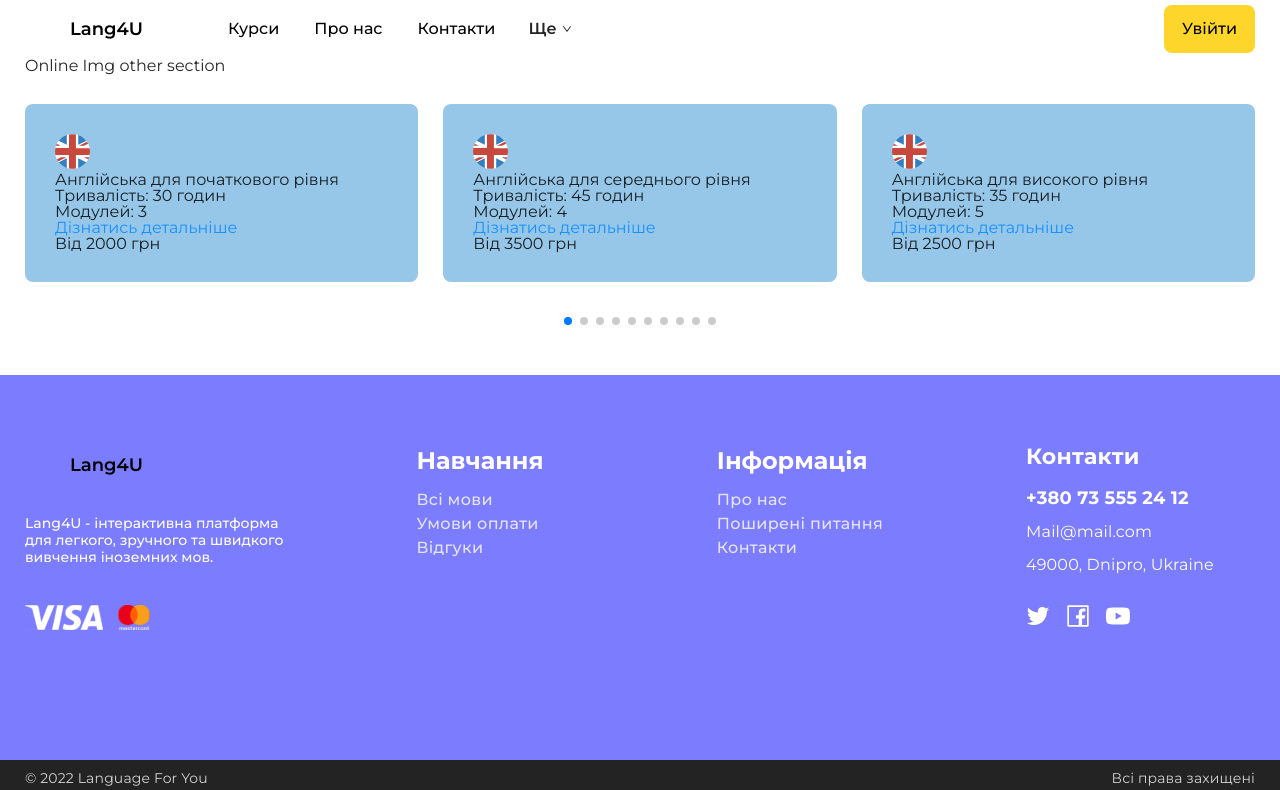
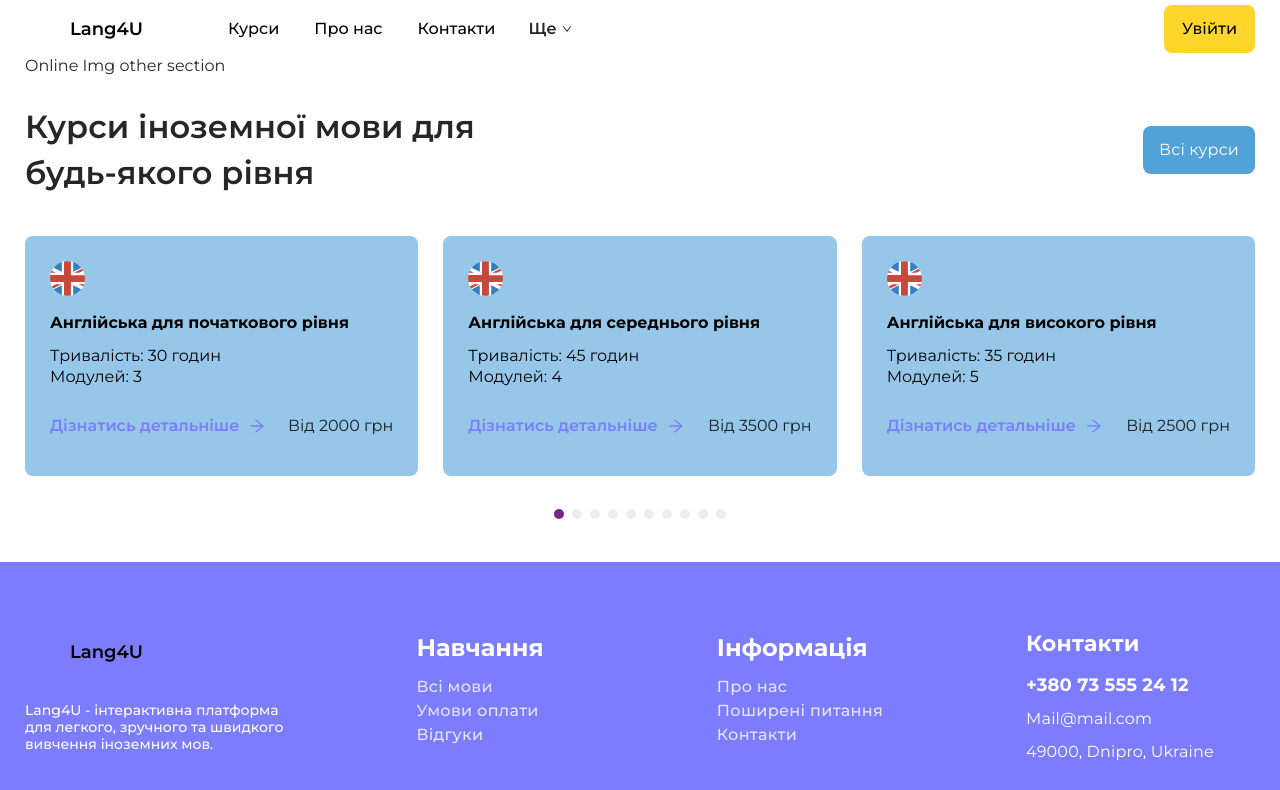
Before and after one commit to DmitryMass/Lang4U_Project, a React (Create React App) app: page / in a window 1280 px wide. Shown: the top 790 px of the page. Built offline with nearby package versions, Linux system fonts and the light colour scheme.

Commit message:
end course section home page

```diff
--- a/src/Components/Constants/Routes/routes.ts
+++ b/src/Components/Constants/Routes/routes.ts
@@ -12,6 +12,7 @@ export const ROUTES = {
 };
 
 export const ROUTES_COURSE = {
+  allCourses: '/allcourses',
   engEasy: '/easyeng',
   engMiddle: '/middleeng',
   engHigh: '/higheng',
--- a/src/Components/Swiper/CourseSwiper/CourseSwiper.tsx
+++ b/src/Components/Swiper/CourseSwiper/CourseSwiper.tsx
@@ -5,11 +5,24 @@ import { FreeMode, Pagination } from 'swiper';
 import styles from './course-swiper.module.scss';
 import { coursesList } from '../../Constants/Courses/courses';
 import CourseSwiperItem from './CourseSwiperItem/CourseSwiperItem';
+import Button from '../../Button/Button';
+import { ROUTES_COURSE } from '../../Constants/Routes/routes';
 
 const CourseSwiper = () => {
   return (
     <section className={styles.course__swiper}>
+      <div className={styles.course__wrapper}>
+        <h2 className={styles.course__title}>
+          Курси іноземної мови для будь-якого рівня
+        </h2>
+        <Button
+          children='Всі курси'
+          route={ROUTES_COURSE.allCourses}
+          modificator={styles.course__courses}
+        />
+      </div>
       <Swiper
+        grabCursor={true}
         breakpoints={{
           0: {
             slidesPerView: 1,
@@ -33,7 +46,7 @@ const CourseSwiper = () => {
         className='mySwiper'
       >
         {coursesList.map((elem) => (
-          <SwiperSlide>
+          <SwiperSlide key={elem.title}>
             <CourseSwiperItem item={elem} />
           </SwiperSlide>
         ))}
--- a/src/Components/Swiper/CourseSwiper/CourseSwiperItem/CourseSwiperItem.tsx
+++ b/src/Components/Swiper/CourseSwiper/CourseSwiperItem/CourseSwiperItem.tsx
@@ -1,3 +1,4 @@
+import { ArrowRightOutlined } from '@ant-design/icons';
 import React, { FC } from 'react';
 import { Link } from 'react-router-dom';
 import { ICoursesList } from '../../../../Types/courses-list-types';
@@ -21,17 +22,20 @@ const CourseSwiperItem: FC<ICourseItemProps> = ({ item }) => {
           aria-label='flag'
         />
       </div>
-      <h3>{title}</h3>
-      <div>
-        <p>
+      <h3 className={'course__title'}>{title}</h3>
+      <div className={'course__info'}>
+        <p className={'course__duration'}>
           Тривалість: <span>{duration}</span>
         </p>
-        <p>
+        <p className={'course__modules'}>
           Модулей: <span>{modules}</span>
         </p>
       </div>
-      <div>
-        <Link to={link}>{details}</Link>
+      <div className={'course__price'}>
+        <Link className={'course__link'} to={link}>
+          {details}
+          <ArrowRightOutlined />
+        </Link>
         <p>{price}</p>
       </div>
     </div>
--- a/src/Components/Swiper/CourseSwiper/CourseSwiperItem/course-swiper-item.scss
+++ b/src/Components/Swiper/CourseSwiper/CourseSwiperItem/course-swiper-item.scss
@@ -1,9 +1,9 @@
 @import '../../../../Styles/vars';
 
 .course__box {
-  max-height: 325px;
+  min-height: 240px;
   width: 450px;
-  padding: 30px;
+  padding: 25px;
   border-radius: 8px;
 }
 .course__blue {
@@ -24,8 +24,36 @@
   height: 35px;
 }
 
-.swiper-pagination {
-  position: relative;
-  bottom: 0;
-  margin-top: 40px;
+.course__title {
+  @include text(16px, 113%, 700);
+  color: $black;
+  margin: 15px 0;
 }
+.course__info {
+  margin-bottom: 20px;
+}
+
+.course__modules,
+.course__duration {
+  @include text(16px, 113%, 400);
+  color: $black;
+}
+.course__duration {
+  margin-bottom: 3px;
+}
+
+.course__price {
+  @include flex-container(space-between, center, wrap);
+}
+
+.course__link {
+  @include text(16px, 24px, 600);
+  @include flex-container(center, center, nowrap);
+  gap: 10px;
+
+  color: $blue-violet;
+  padding: 8px 0;
+  &:hover {
+    color: $white;
+  }
+}
--- a/src/Components/Swiper/CourseSwiper/course-swiper.module.scss
+++ b/src/Components/Swiper/CourseSwiper/course-swiper.module.scss
@@ -3,3 +3,39 @@
 .course__swiper {
   padding: 30px 0;
 }
+
+.course__wrapper {
+  @include flex-container(space-between, center, wrap);
+  margin-bottom: 40px;
+}
+
+.course__title {
+  @include text(32px, 46px, 600);
+  max-width: 500px;
+  @media screen and (max-width: 768px) {
+    @include text(21px, 26px, 600);
+    max-width: 350px;
+  }
+  @media screen and (max-width: 576px) {
+    @include text(16px, 24px, 600);
+    max-width: 190px;
+  }
+}
+.course__courses {
+  color: $white;
+  background: $blue-hover;
+  padding: 12px 16px;
+  @include text(16px, 24px, 400);
+  letter-spacing: 0.01em;
+  border-radius: 8px;
+  transition: all 0.2s ease-in-out;
+  &:hover {
+    transition: all 0.2s ease-in-out;
+    background: $blue-main;
+    color: $white;
+  }
+  @media screen and (max-width: 576px) {
+    @include text(14px, 24px, 400);
+    padding: 8px 12px;
+  }
+}
--- a/src/Styles/_ant-restyle.scss
+++ b/src/Styles/_ant-restyle.scss
@@ -1,5 +1,25 @@
 @import './vars';
+
+// Swiper => CoursesSwiper => HomePage
+.swiper-pagination {
+  position: relative;
+  bottom: 0;
+  margin-top: 40px;
+}
 
 .swiper-slide {
   @include flex-container(center, center, nowrap);
 }
+
+.swiper-pagination-bullet {
+  background: #bb92c6;
+  width: 10px;
+  height: 10px;
+}
+
+.swiper-pagination-bullet-active {
+  background: #78258d;
+  width: 10px;
+  height: 10px;
+  position: relative;
+}
```
